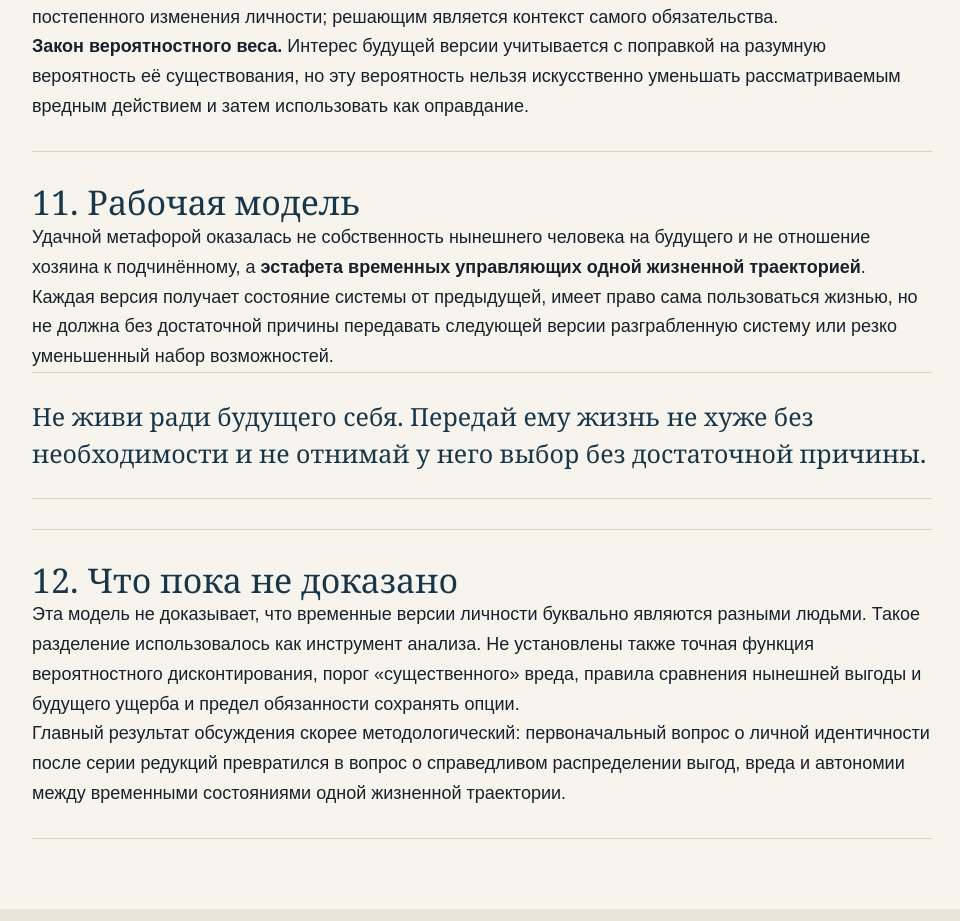
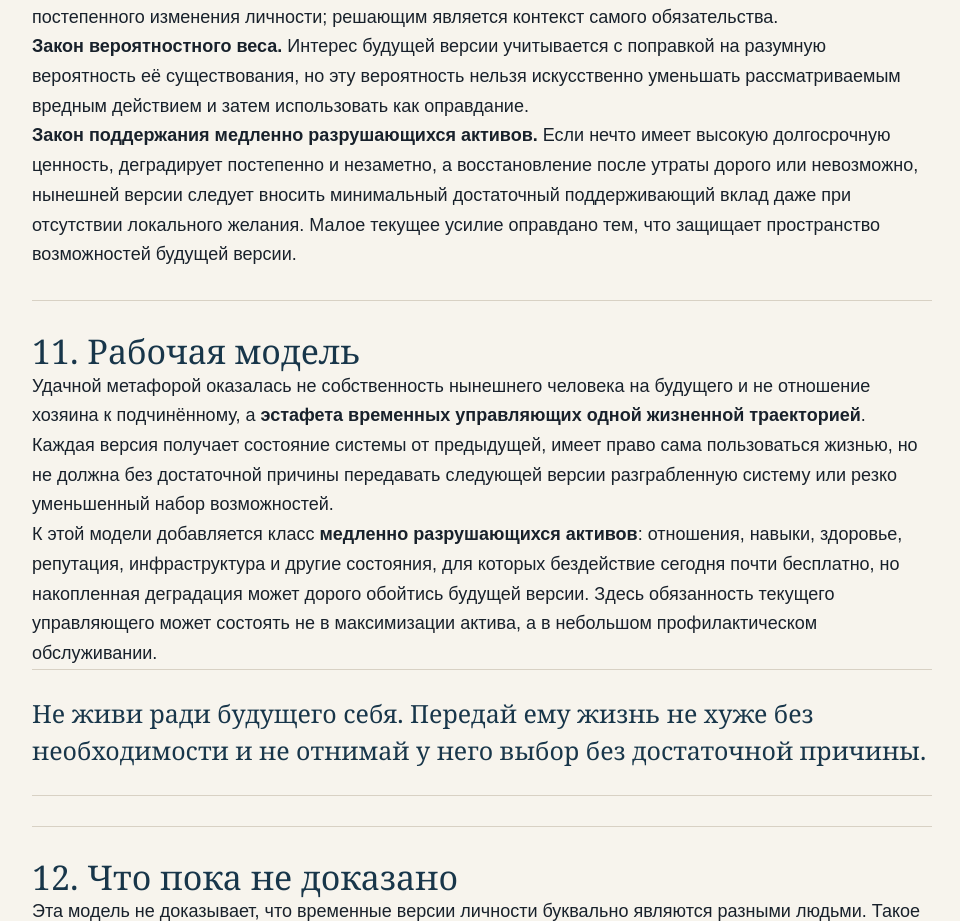
Before and after one commit to Ishayahu/discussion-archive, a website built with Vite: page future-self.html in a window 1280 px wide. Shown: the part 4761-5682 px from the top of the page, without its empty margins (158-1118 px from the left). Built offline with nearby package versions, Linux system fonts and the light colour scheme.

Commit message:
Add maintenance law for slowly degrading assets

```diff
--- a/future-self.html
+++ b/future-self.html
@@ -86,12 +86,14 @@
           <li><strong>Закон сохранения опций.</strong> При сравнимой цене следует предпочитать решения, оставляющие будущему Ишаяу больше возможностей самому определить свою жизнь.</li>
           <li><strong>Закон преемственности обязательств.</strong> Межличностные обязательства не исчезают только из-за постепенного изменения личности; решающим является контекст самого обязательства.</li>
           <li><strong>Закон вероятностного веса.</strong> Интерес будущей версии учитывается с поправкой на разумную вероятность её существования, но эту вероятность нельзя искусственно уменьшать рассматриваемым вредным действием и затем использовать как оправдание.</li>
+          <li><strong>Закон поддержания медленно разрушающихся активов.</strong> Если нечто имеет высокую долгосрочную ценность, деградирует постепенно и незаметно, а восстановление после утраты дорого или невозможно, нынешней версии следует вносить минимальный достаточный поддерживающий вклад даже при отсутствии локального желания. Малое текущее усилие оправдано тем, что защищает пространство возможностей будущей версии.</li>
         </ol>
       </section>
       <section>
         <h2>11. Рабочая модель</h2>
         <p>Удачной метафорой оказалась не собственность нынешнего человека на будущего и не отношение хозяина к подчинённому, а <strong>эстафета временных управляющих одной жизненной траекторией</strong>.</p>
         <p>Каждая версия получает состояние системы от предыдущей, имеет право сама пользоваться жизнью, но не должна без достаточной причины передавать следующей версии разграбленную систему или резко уменьшенный набор возможностей.</p>
+        <p>К этой модели добавляется класс <strong>медленно разрушающихся активов</strong>: отношения, навыки, здоровье, репутация, инфраструктура и другие состояния, для которых бездействие сегодня почти бесплатно, но накопленная деградация может дорого обойтись будущей версии. Здесь обязанность текущего управляющего может состоять не в максимизации актива, а в небольшом профилактическом обслуживании.</p>
         <div class="bigquote">Не живи ради будущего себя. Передай ему жизнь не хуже без необходимости и не отнимай у него выбор без достаточной причины.</div>
       </section>
       <section>
```
